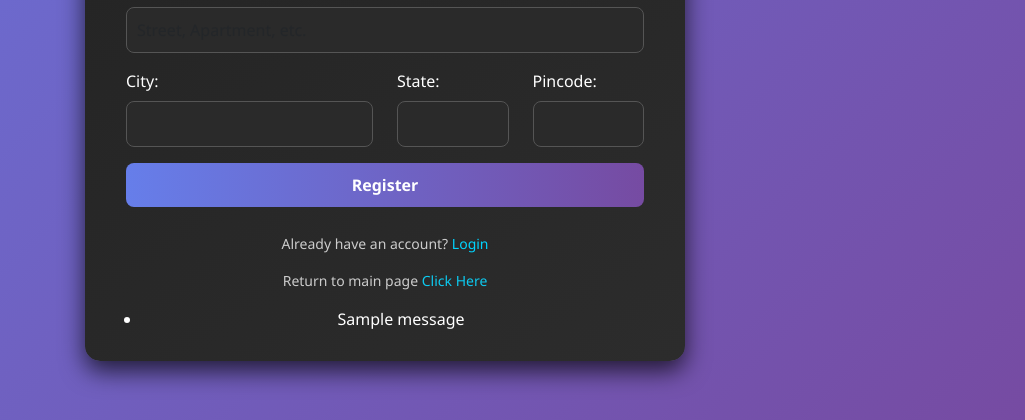
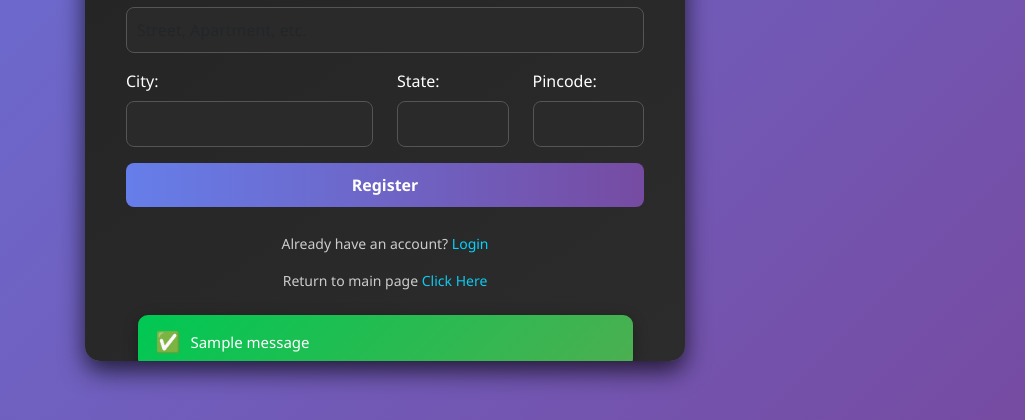
Before and after one commit to Karthikeyan-14/django_task_1, a Django app: page /signup in a window 1280 px wide. Shown: the part 756-1176 px from the top of the page, without its empty margins (255-1280 px from the left). Run offline with Django 5.2, Linux system fonts and the light colour scheme; tables that the repository leaves empty hold one stand-in row (values such as "Sample post"); one stand-in notice (Sample message) is shown.

Commit message:
Enhanced message design and updated signup form UI

```diff
--- a/static/CSS/style.css
+++ b/static/CSS/style.css
@@ -151,3 +151,55 @@
     background: linear-gradient(to right, #ff4b2b, #ff416c);
     transform: scale(1.05);
 }
+/* Message Box Styling */
+.messages {
+    display: flex;
+    flex-direction: column;
+    gap: 10px;
+    align-items: center;
+}
+
+.alert-message {
+    width: 90%;
+    padding: 12px 18px;
+    border-radius: 10px;
+    font-weight: 500;
+    display: flex;
+    align-items: center;
+    gap: 10px;
+    box-shadow: 0 4px 15px rgba(0,0,0,0.3);
+    animation: fadeIn 0.5s ease-in-out;
+    font-size: 15px;
+}
+
+/* Color Variants for Different Message Types */
+.alert-message.success {
+    background: linear-gradient(135deg, #00c853, #4caf50);
+    color: #fff;
+}
+
+.alert-message.error {
+    background: linear-gradient(135deg, #ff1744, #d50000);
+    color: #fff;
+}
+
+.alert-message.warning {
+    background: linear-gradient(135deg, #ffb300, #ff6f00);
+    color: #1f1f1f;
+}
+
+.alert-message.info {
+    background: linear-gradient(135deg, #2196f3, #42a5f5);
+    color: #fff;
+}
+
+
+.message-icon {
+    font-size: 20px;
+}
+
+
+@keyframes fadeIn {
+    from { opacity: 0; transform: translateY(10px); }
+    to { opacity: 1; transform: translateY(0); }
+}
--- a/templates/signup.html
+++ b/templates/signup.html
@@ -90,14 +90,27 @@
     <p>Return to main page <a href="{% url 'intro' %}" class="text-info">Click Here</a></p>
   </div>
   <center>
+    {% if messages %}
+  <div class="messages mt-4">
+    {% for message in messages %}
+      <div class="alert-message {{ message.tags }}">
+        <span class="message-icon">
+          {% if message.tags == 'success' %}
+            ✅
+          {% elif message.tags == 'error' %}
+            ❌
+          {% elif message.tags == 'warning' %}
+            ⚠️
+          {% else %}
+            💬
+          {% endif %}
+        </span>
+        <span class="message-text">{{ message }}</span>
+      </div>
+    {% endfor %}
+  </div>
+{% endif %}
 
-  {% if messages %}
-    <ul class="messages mt-3">
-      {% for message in messages %}
-        <li>{{ message }}</li>
-      {% endfor %}
-    </ul>
-  {% endif %}
 </div>
 
 <script src="https://cdn.jsdelivr.net/npm/bootstrap@5.3.3/dist/js/bootstrap.bundle.min.js"></script>
```
